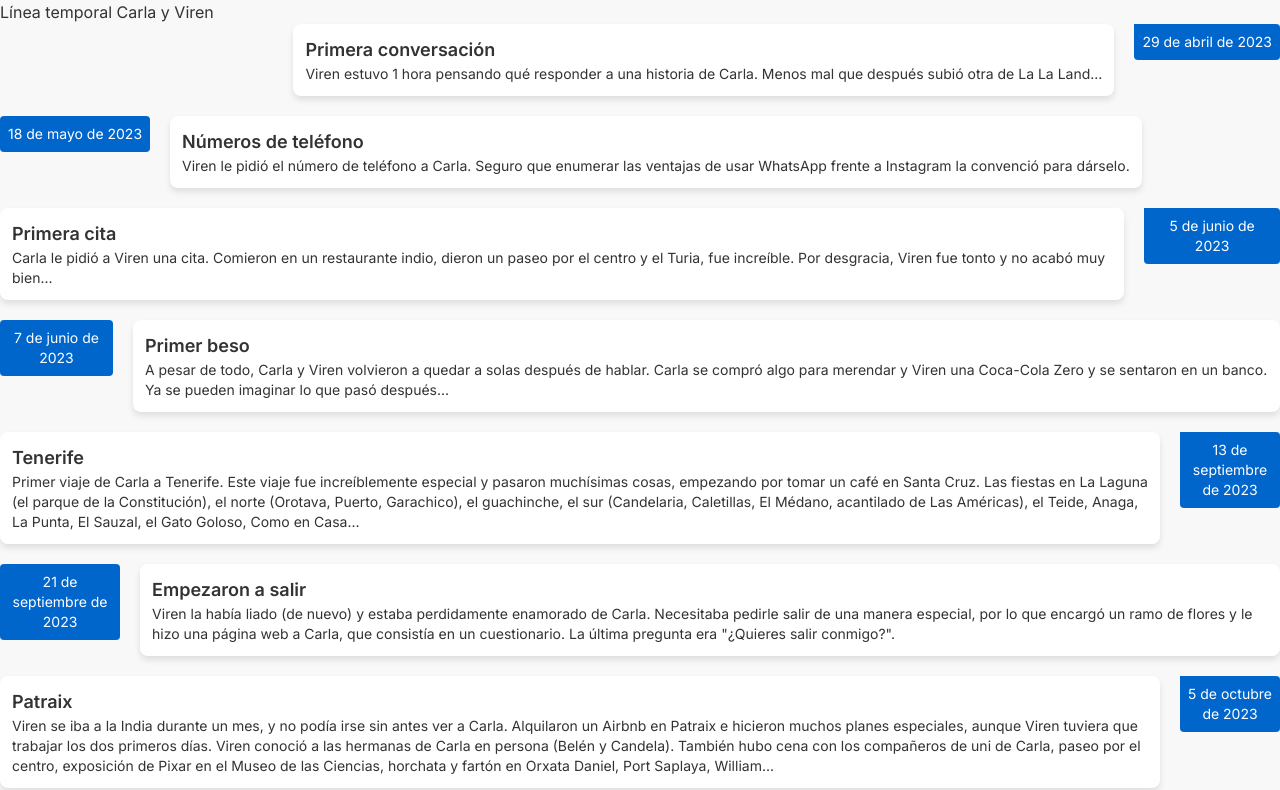
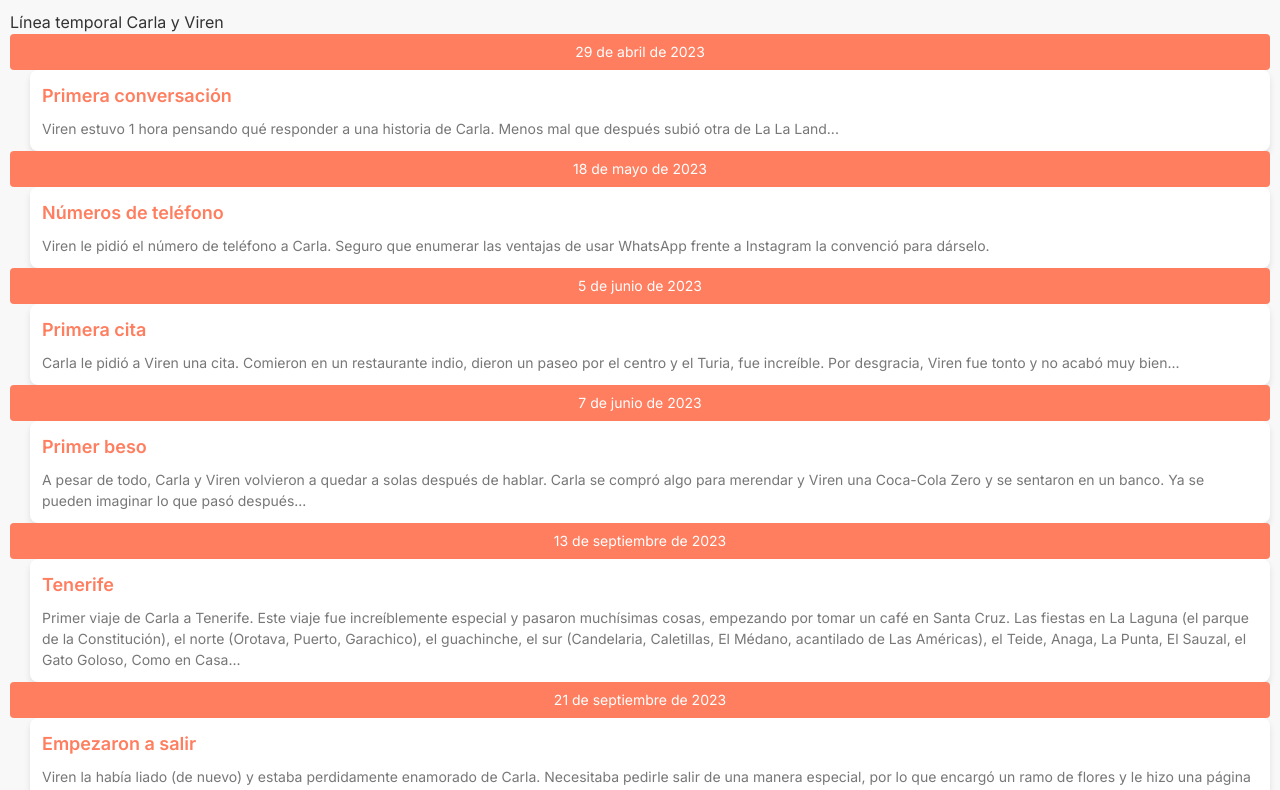
Before and after one commit to VirenSDD/valentines-2024, a Next.js app: page / in a window 1280 px wide. Shown: the top 790 px of the page. Built offline with nearby package versions, Linux system fonts and the light colour scheme; what tailwindcss-vertical-rhythm would draw is missing.

Commit message:
feat: style

```diff
--- a/app/globals.css
+++ b/app/globals.css
@@ -7,7 +7,7 @@ body {
   font-family: 'Roboto', sans-serif;
   background-color: #f8f8f8;
   color: #333;
-  margin: 0;
+  margin: 10px;
   display: flex;
   align-items: center;
   justify-content: center;
--- a/styles/timeline.css
+++ b/styles/timeline.css
@@ -1,15 +1,8 @@
 /* timeline.css */
-.timeline-event {
-  position: relative;
-  margin-bottom: 20px;
-  display: flex;
-  align-items: flex-start;
-}
-
 .timeline-event-date {
   font-size: 14px;
   color: #fff;
-  background-color: #0066cc;
+  background-color: #ff7e5f;
   padding: 8px;
   border-radius: 4px;
   min-width: 100px;
@@ -24,17 +17,22 @@
   box-shadow: 0 4px 6px rgba(0, 0, 0, 0.1);
 }
 
-/* Add these styles for alternating sides */
-.timeline-event:nth-child(odd) {
-  flex-direction: row-reverse;
+.timeline-event-content h3 {
+  color: #ff7e5f;
+  /* Warm orange color */
+  font-size: 18px;
+  margin-bottom: 8px;
 }
 
-.timeline-event:nth-child(odd) .timeline-event-date {
-  border-top-left-radius: 0;
-  border-bottom-left-radius: 4px;
+.timeline-event-content p {
+  color: #777;
+  /* Slightly darker text color for better contrast */
+  font-size: 14px;
+  line-height: 1.5;
 }
 
-.timeline-event:nth-child(odd) .timeline-event-content {
-  margin-left: 0;
-  margin-right: 20px;
+/* Optional: Adjust line color to complement the warm palette */
+.timeline-line {
+  background-color: #ff7e5f;
+  /* Warm orange color */
 }
```
